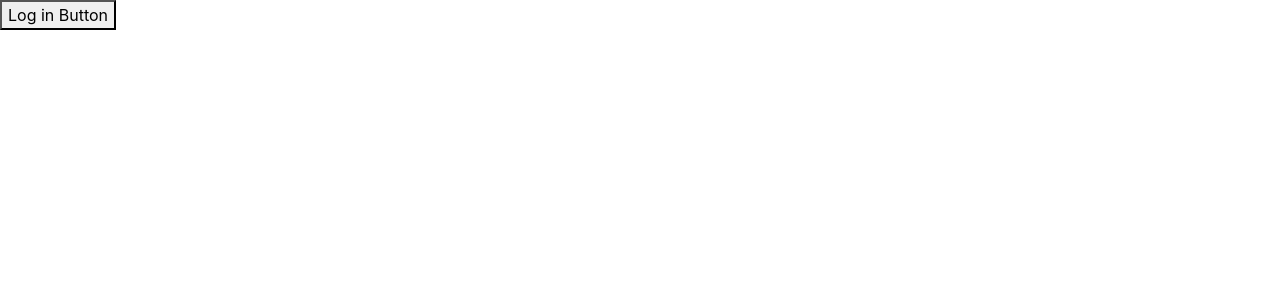
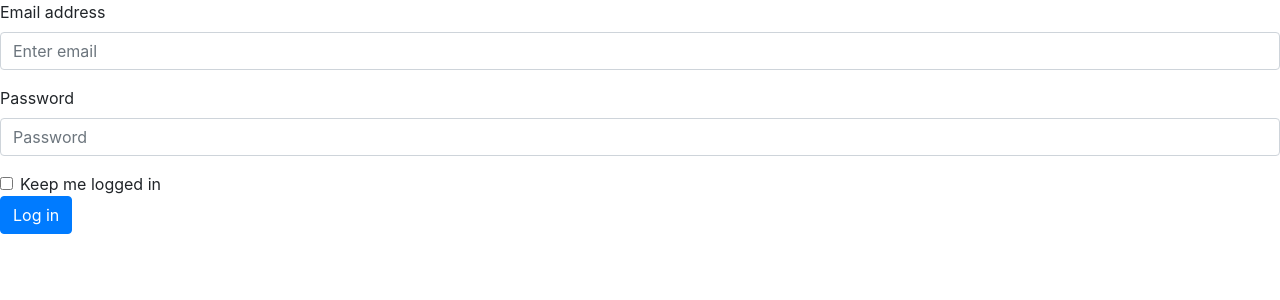
Before and after one commit to paurushtaunk/AngularStartApp, an Angular app: page /Home in a window 1280 px wide. Shown: the top 300 px of the page. Built offline with nearby package versions, Linux system fonts and the light colour scheme.

Commit message:
Added Basic Login and User details Forms,Alignment

```diff
--- a/src/app/dashboard/dashboard.component.css
+++ b/src/app/dashboard/dashboard.component.css
@@ -0,0 +1,23 @@
+
+  /* Create two equal columns that floats next to each other */
+.column {
+    float: initial;
+    width: 40%;
+    padding: 10px;
+    height: 300px; /* Should be removed. Only for demonstration */
+}
+
+  /* Clear floats after the columns */
+.row:after {
+    content: "";
+    display: table;
+    clear: both;
+}
+#DataBox {
+    border: 1px solid;
+    padding: 10px;
+    box-shadow: 5px 10px #888888;
+}
+.OverflowNone{
+    overflow: unset;
+}
--- a/src/app/dashboard/dashboard.component.html
+++ b/src/app/dashboard/dashboard.component.html
@@ -3,3 +3,37 @@
     Goto Home screen
   </button>
 </div>
+<div class="OverflowNone">
+  <div class="row Borderbox" data-qe-id="BoxContent">
+    <!--User Related Entry Form-->
+    <div class="column">
+      <form align="center">
+        <b>Name : </b> <input type="text" id="Name" /><br><br>
+
+        <b>Email Id : </b> <input type="text" id="EmailId" /><br><br>
+
+        <b>Gender : </b> <input type="text" id="Gender" /><br><br>
+
+        <b>Phone no : </b> <input type="phone" id="Phone" /><br><br>
+      </form>
+      <button class="btn btn-primary" (click)="Update('details')">Update</button>
+
+    </div>
+    <!--User Entered Details-->
+    <div class="column text-wrap" id="DataBox">
+      <h3 class="text-primary"><u>Profile Details-</u></h3>
+      <div>
+        <b>Name :</b>{{Name}}
+      </div>
+      <div>
+        <b>Email Id :</b>{{EmailId}}
+      </div>
+      <div>
+        <b>Gender :</b>{{Gender}}
+      </div>
+      <div>
+        <b>Phone no :</b>{{Phone}}
+      </div>
+    </div>
+  </div>
+</div>
--- a/src/app/footer-copyrights/footer-copyrights.component.css
+++ b/src/app/footer-copyrights/footer-copyrights.component.css
@@ -1,5 +1,4 @@
-hr
-{
+hr{
   height: 5px;
   border: black;
   box-shadow: inset 0 12px 12px -3px black;
--- a/src/app/start-app-routing/start-app-routing.component.html
+++ b/src/app/start-app-routing/start-app-routing.component.html
@@ -1,7 +1,22 @@
+<form>
+    <div class="form-group">
+        <label for="exampleInputEmail1">Email address</label>
+        <input type="email" class="form-control" id="exampleInputEmail1" placeholder="Enter email">
+    </div>
+    <div class="form-group">
+        <label for="exampleInputPassword1">Password</label>
+        <input type="password" class="form-control" id="exampleInputPassword1" placeholder="Password">
+    </div>
+    <div class="form-check">
+        <input type="checkbox" class="form-check-input" id="exampleCheck1">
+        <label class="form-check-label" for="exampleCheck1">Keep me logged in</label>
+    </div>
+</form>
+<button class="btn btn-primary" (click)="Login('Loggedin')">Log in</button>
+
 
 <!-- This Block should be enbled only if logged in -->
 <!-- *ngIf="LoginStatus == Loggedin" -->
-<button (click)="Login('Loggedin')">Log in Button</button>
 <div *ngIf="LoginStatus == 'Loggedin'">
     <div class="btn btn-group bg-success" id="StartAppMasterbuttons">
         <button routerLink="/db">
```
